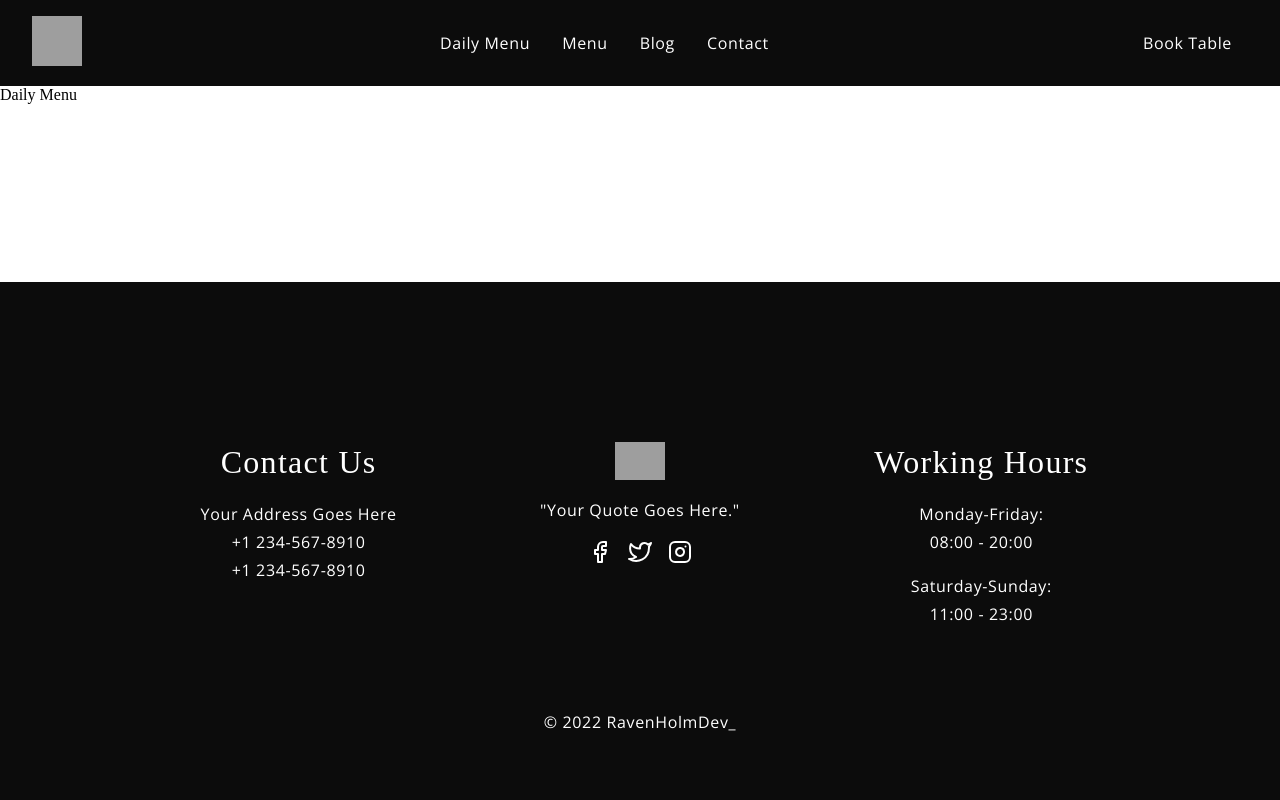
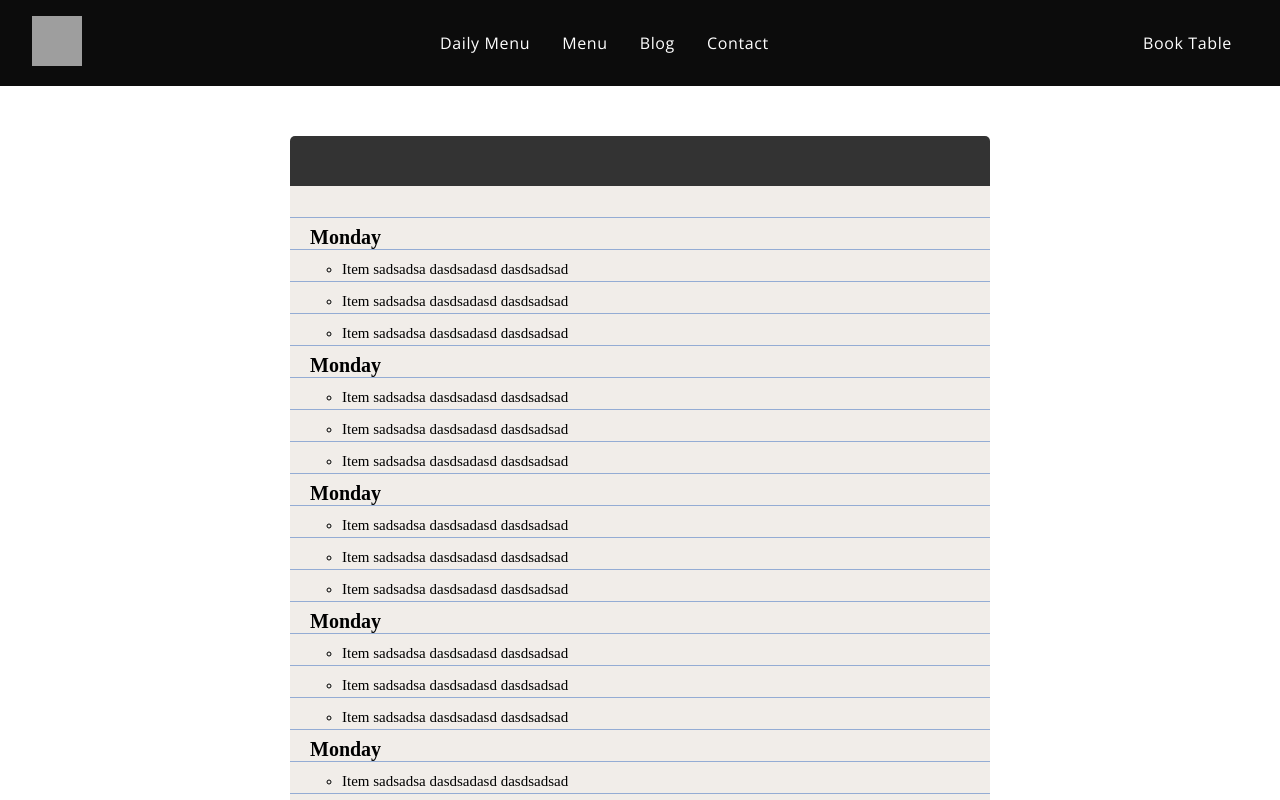
Before and after one commit to arkik7/ravenholmpub, a Next.js app: page /daily-menu in a window 1280 px wide. Shown: the top 800 px of the page. Built offline with nearby package versions, Linux system fonts and the light colour scheme; grey boxes are pictures that could not be loaded; a web font is replaced by a local one.

Commit message:
dailymenu style

```diff
--- a/pages/daily-menu.tsx
+++ b/pages/daily-menu.tsx
@@ -1,5 +1,6 @@
 import Head from 'next/head'
 import React from 'react'
+import styles from '@/styles/DailyMenu.module.css'
 
 const DailyMenu = () => {
   return (
@@ -8,7 +9,48 @@ const DailyMenu = () => {
         <title>Daily Menu|RavenHolmPub</title>
         <meta name="description" content="Restaurant website demo, Daily Menu page" />
       </Head>
-      <div>Daily Menu</div>
+      <div className={styles.notepadbody}>
+        <div className={styles.notepad}>
+          <div className={styles.top}></div>
+          <div className={styles.paper}>
+            <h2>Monday</h2>
+            <ul>
+              <li>Item sadsadsa dasdsadasd dasdsadsad</li>
+              <li>Item sadsadsa dasdsadasd dasdsadsad</li>
+              <li>Item sadsadsa dasdsadasd dasdsadsad</li>
+            </ul>
+
+            <h2>Monday</h2>
+            <ul>
+              <li>Item sadsadsa dasdsadasd dasdsadsad</li>
+              <li>Item sadsadsa dasdsadasd dasdsadsad</li>
+              <li>Item sadsadsa dasdsadasd dasdsadsad</li>
+            </ul>
+
+            <h2>Monday</h2>
+            <ul>
+              <li>Item sadsadsa dasdsadasd dasdsadsad</li>
+              <li>Item sadsadsa dasdsadasd dasdsadsad</li>
+              <li>Item sadsadsa dasdsadasd dasdsadsad</li>
+            </ul>
+
+            <h2>Monday</h2>
+            <ul>
+              <li>Item sadsadsa dasdsadasd dasdsadsad</li>
+              <li>Item sadsadsa dasdsadasd dasdsadsad</li>
+              <li>Item sadsadsa dasdsadasd dasdsadsad</li>
+            </ul>
+
+            <h2>Monday</h2>
+            <ul>
+              <li>Item sadsadsa dasdsadasd dasdsadsad</li>
+              <li>Item sadsadsa dasdsadasd dasdsadsad</li>
+              <li>Item sadsadsa dasdsadasd dasdsadsad</li>
+            </ul>
+
+          </div>
+        </div>
+      </div>
     </>
   )
 }
--- /dev/null
+++ b/styles/DailyMenu.module.css
@@ -0,0 +1,60 @@
+.notepadbody {
+  width: 100%;
+  min-height: 100vh;
+  display: flex;
+  align-items: center;
+  justify-content: center;
+  padding: 50px 30px;
+}
+.notepad {
+  width: 80%;
+  max-width: 700px;
+  box-shadow: 10px 10px 40px rgba(black, .15);
+  border-radius: 0 0 10px 10px;
+  overflow: hidden;
+}
+
+.top {
+  width: 100%;
+  height: 50px;
+  background: #333;
+  border-radius: 5px 5px 0 0;
+}
+
+.paper {
+  width: 100%;
+  height: 100%;
+  min-height: 60vh;
+  padding: 35px 20px;
+  background: repeating-linear-gradient(var(--paper-color), var(--paper-color) 31px, var(--paper-line) 31px, var(--paper-line) 32px);
+  font-family: 'Shadows Into Light', cursive;
+  line-height: 32px;
+  outline: 0;
+  font-size: 22px;
+}
+
+.paper ul {
+  padding-left: 2rem;
+}
+
+.paper h2 {
+  font-size: 20px;
+}
+
+.paper li {
+  line-height: 32px;
+  font-size: 15px;
+  list-style: circle;
+}
+
+@media screen and (max-width: 650px) {
+    .notepadbody {
+        padding: 20px 10px;
+    }
+
+    .notepad {
+        width: 100%;
+        max-width: 100%;
+        overflow: scroll;
+    }
+}
--- a/styles/Footer.module.css
+++ b/styles/Footer.module.css
@@ -1,7 +1,6 @@
 .footer {
     width: 100%;
-    position: fixed;
-    bottom: 0;
+    position: relative;
     z-index: 1;
 
     display: flex;
@@ -79,10 +78,6 @@
 }
 
 @media screen and (max-width: 1150px) {
-    .footer {
-        position: relative;
-    }
-
     .footerlinks {
         align-items: center;
         flex-direction: column;
--- a/styles/globals.css
+++ b/styles/globals.css
@@ -11,6 +11,8 @@
   --color-grey: #D1D3D4;
   --color-white: #FFFFFF;
   --color-hover: #bd9e14;
+  --paper-color: #F1EDE9;
+  --paper-line: #94ACD4;
 }
 
 * {
```
